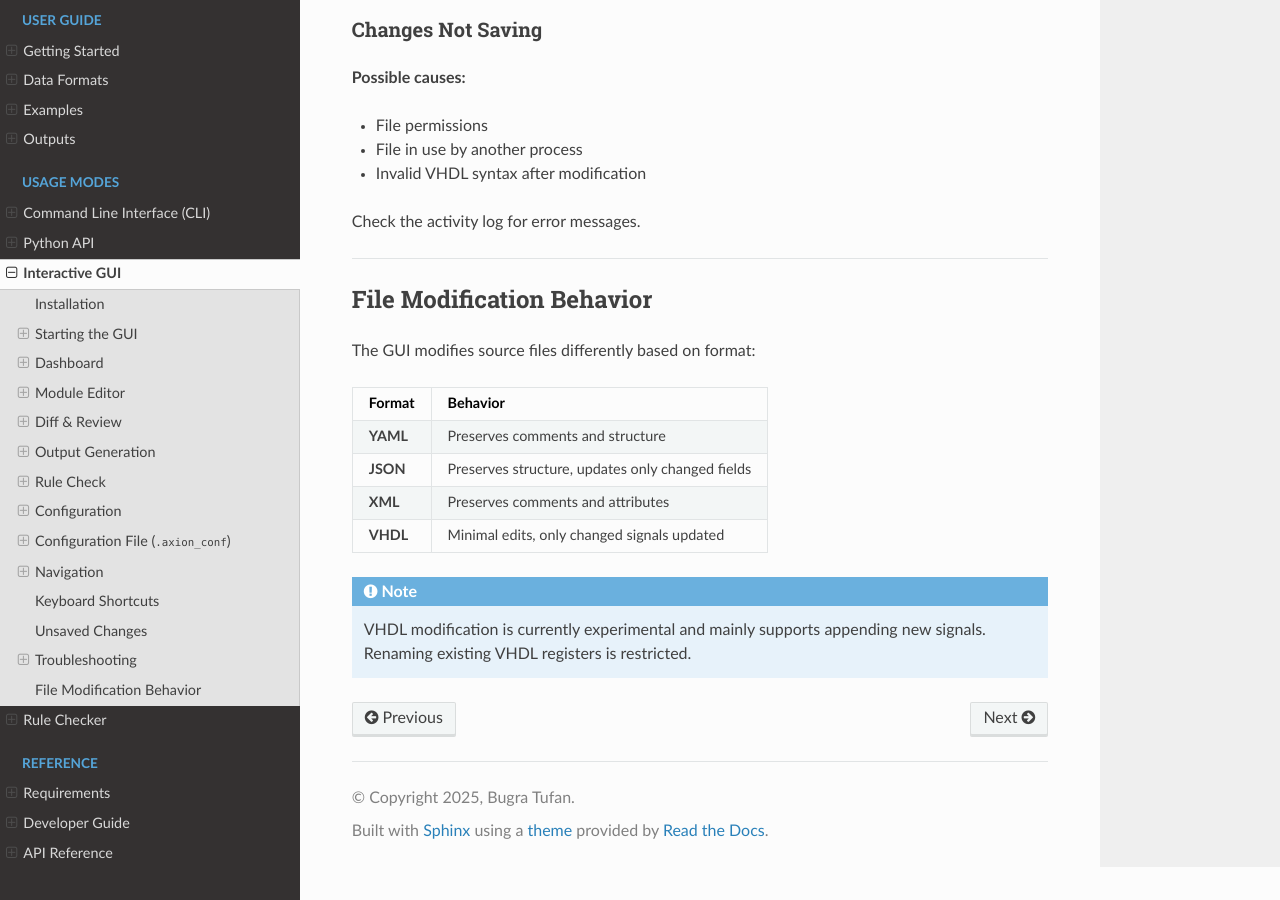
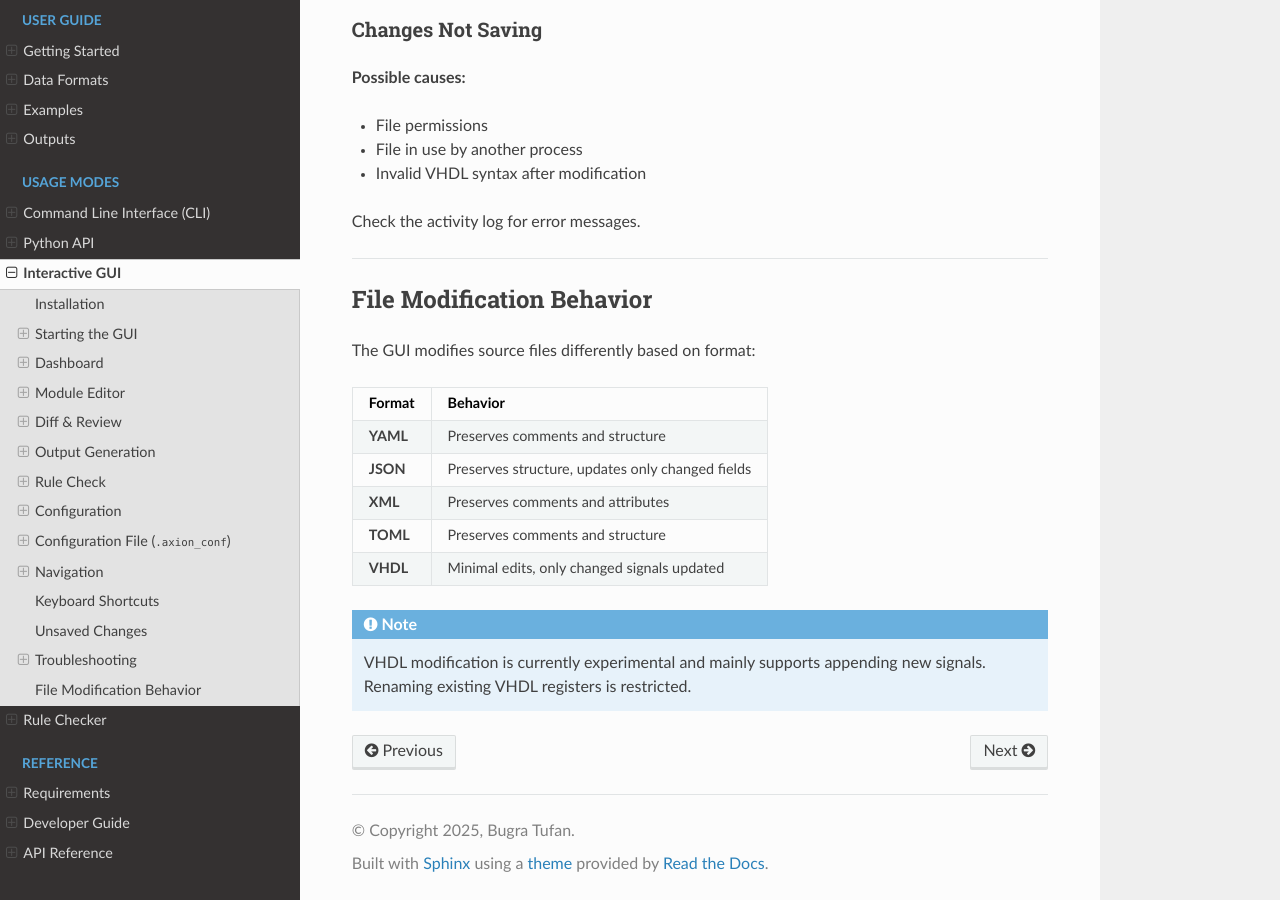
Before and after one commit to bugratufan/axion-hdl, a Sphinx documentation site: the page built from docs/source/gui.md, in a window 1280 px wide and 900 px high, scrolled down 8975 px. Built offline with Sphinx 7.4.7 and the Read the Docs theme 3.1.0, drawn with Linux system fonts in a browser that asks for light colours.

Commit message:
Update GUI documentation: Add TOML support note

````diff
--- a/docs/source/gui.md
+++ b/docs/source/gui.md
@@ -381,6 +381,7 @@ The GUI modifies source files differently based on format:
 | **YAML** | Preserves comments and structure |
 | **JSON** | Preserves structure, updates only changed fields |
 | **XML** | Preserves comments and attributes |
+| **TOML** | Preserves comments and structure |
 | **VHDL** | Minimal edits, only changed signals updated |
 
 ```{note}
````
